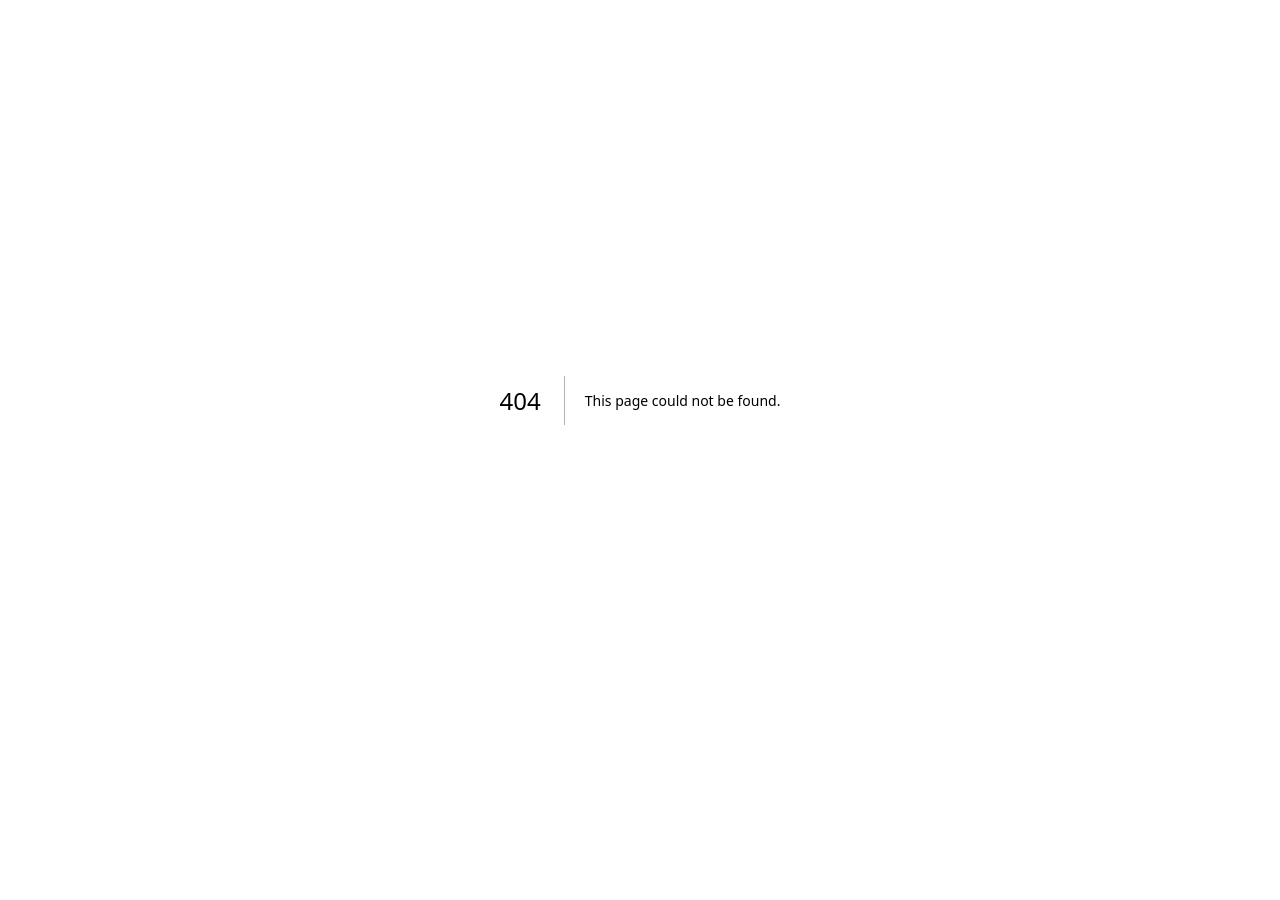
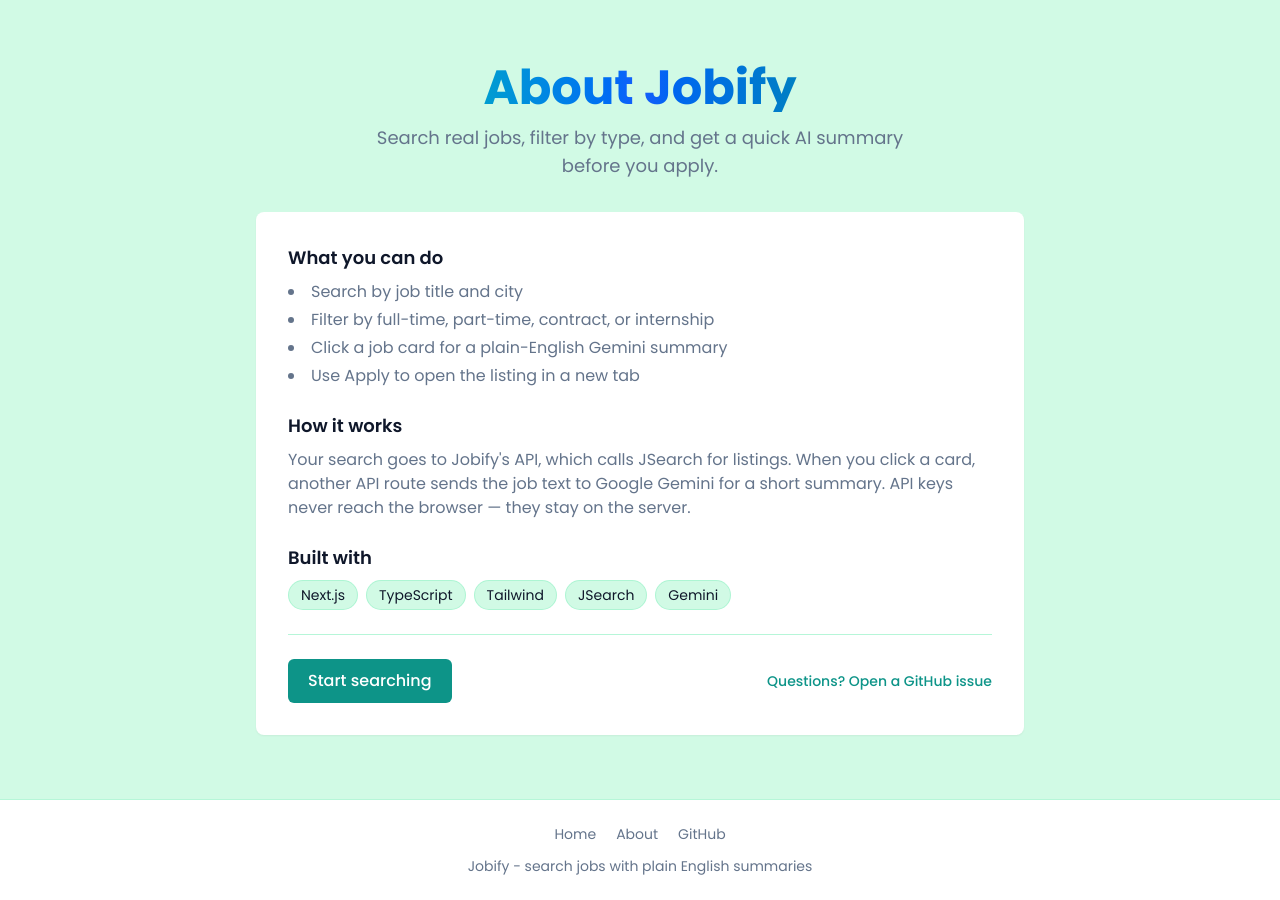
Before and after one commit to Dtzul04/Jobify, a Next.js app: page /about in a window 1280 px wide. Before the commit this address had no page. Before the commit the page ends 800 px from the top, so only its background shows below. Built offline with nearby package versions, Linux system fonts and the light colour scheme.

Commit message:
Complete UI polish with footer, about page, and JobCard (#12)
Add site-wide Footer in root layout, /about with project overview, refresh
JobCard using Card primitives with hover states and visible Gemini summary,
align home with theme background, and update README structure docs.

```diff
--- /dev/null
+++ b/src/app/about/page.tsx
@@ -0,0 +1,77 @@
+import type { Metadata } from "next";
+import Link from "next/link";
+import Card from "@/components/ui/Card";
+
+export const metadata: Metadata = {
+    title: "About | Jobify",
+    description: "What Jobify does and how it is built",
+};
+
+export default function AboutPage() {
+    return (
+        <main className="flex flex-1 flex-col bg-surface-muted px-4 py-10 md:px-8 md:py-16">
+            <div className="mx-auto w-full max-w-3xl space-y-8">
+                <header className="text-center">
+                    <h1 className="text-4xl font-bold text-transparent bg-clip-text bg-gradient-to-r from-green-400 via-blue-600 to-emerald-600 md:text-5xl">
+                        About Jobify
+                    </h1>
+                    <p className="mx-auto mt-3 max-w-xl text-lg text-text-muted">
+                        Search real jobs, filter by type, and get a quick AI summary before you apply.
+                    </p>
+                </header>
+
+                <Card className="space-y-6 p-6 shadow-md sm:p-8">
+                    <section className="space-y-2">
+                        <h2 className="text-lg font-semibold text-text">What you can do</h2>
+                        <ul className="list-inside list-disc space-y-1 text-text-muted">
+                            <li>Search by job title and city</li>
+                            <li>Filter by full-time, part-time, contract, or internship</li>
+                            <li>Click a job card for a plain-English Gemini summary</li>
+                            <li>Use Apply to open the listing in a new tab</li>
+                        </ul>
+                    </section>
+
+                    <section className="space-y-2">
+                        <h2 className="text-lg font-semibold text-text">How it works</h2>
+                        <p className="text-text-muted">
+                            Your search goes to Jobify&apos;s API, which calls JSearch for listings. When you
+                            click a card, another API route sends the job text to Google Gemini for a short
+                            summary. API keys never reach the browser — they stay on the server.
+                        </p>
+                    </section>
+
+                    <section className="space-y-2">
+                        <h2 className="text-lg font-semibold text-text">Built with</h2>
+                        <p className="flex flex-wrap gap-2">
+                            {["Next.js", "TypeScript", "Tailwind", "JSearch", "Gemini"].map((item) => (
+                                <span
+                                    key={item}
+                                    className="rounded-full border border-emerald-200/80 bg-surface-muted px-3 py-1 text-sm text-text"
+                                >
+                                    {item}
+                                </span>
+                            ))}
+                        </p>
+                    </section>
+
+                    <div className="flex flex-col gap-3 border-t border-emerald-200/80 pt-6 sm:flex-row sm:items-center sm:justify-between">
+                        <Link
+                            href="/"
+                            className="inline-flex justify-center rounded-md bg-brand px-5 py-2.5 text-center font-medium text-white hover:bg-brand-hover"
+                        >
+                            Start searching
+                        </Link>
+                        <a
+                            href="https://github.com/Dtzul04/Jobify/issues"
+                            target="_blank"
+                            rel="noopener noreferrer"
+                            className="text-center text-sm font-medium text-brand hover:text-brand-hover sm:text-right"
+                        >
+                            Questions? Open a GitHub issue
+                        </a>
+                    </div>
+                </Card>
+            </div>
+        </main>
+    );
+}
--- a/src/app/layout.tsx
+++ b/src/app/layout.tsx
@@ -1,6 +1,7 @@
 import type { Metadata } from "next";
 import { Poppins } from "next/font/google";
 import "./globals.css";
+import Footer from "@/components/Footer";
 
 const poppins = Poppins({
   variable: "--font-poppins",
@@ -16,7 +17,10 @@
 export default function RootLayout({ children }: LayoutProps<"/">) {
   return (
     <html lang="en" className={`${poppins.variable} antialiased`}>
-      <body>{children}</body>
+      <body className="flex min-h-screen flex-col">
+        {children}
+        <Footer />
+      </body>
     </html>
   );
 }
--- a/src/app/page.tsx
+++ b/src/app/page.tsx
@@ -22,7 +22,7 @@
     }
 
     return (
-        <main className="min-h-screen bg-emerald-100 flex flex-col">
+        <main className="flex flex-1 flex-col bg-surface-muted">
             <Header
                 onSearch={onSearch}
                 employmentType={employmentType}
--- /dev/null
+++ b/src/components/Footer.tsx
@@ -0,0 +1,26 @@
+import Link from "next/link";
+
+// Site-wide footer; wired in root layout.tsx
+export default function Footer() {
+    return(
+        <footer className="mt-auto border-t border-emerald-200/80 bg-surface px-4 py-6 text-center text-sm text-text-muted md:px-8">
+            <nav className="flex flex-wrap items-center justify-center gap-x-5 gap-y-2">
+                <Link href="/" className="hover:text-brand">
+                    Home
+                </Link>
+                <Link href="/about" className="hover:text-brand">
+                    About
+                </Link>
+                <a
+                    href="https://github.com/Dtzul04/Jobify"
+                    target="_blank"
+                    rel="noopener noreferrer"
+                    className="hover:text-brand"
+                >
+                    GitHub
+                </a>
+            </nav>
+            <p className="mt-3">Jobify - search jobs with plain English summaries</p>
+        </footer>
+    )
+}
--- a/src/components/JobCard.tsx
+++ b/src/components/JobCard.tsx
@@ -4,33 +4,30 @@
 import type { AIAnalysis, Job } from "@/types";
 import { analyzeJob } from "@/lib/fetchJobs";
 import { useAsync } from "@/hooks/useAsync";
+import Card from "@/components/ui/Card";
 
 type JobCardProps = { job: Job };
 
 export default function JobCard({ job }: JobCardProps) {
     const { loading, failed, error, run } = useAsync();
-    const [analysis, setAnalysis] = useState<AIAnalysis| null>(null);
+    const [analysis, setAnalysis] = useState<AIAnalysis | null>(null);
 
     async function onCardClick() {
-        // Nothing for Gemini to summarize without a description
         if (!job.description) {
             return;
         }
 
-        // One Gemini call per card unless the last try failed
         if (loading || analysis) {
             return;
         }
 
-        // useAsync tracks the loading and failure for this request
         run(async () => {
             setAnalysis(await analyzeJob(job.title, job.description));
         });
     }
 
-    // Whole card is clickable to request a summary
     return (
-        <div
+        <Card
             role="button"
             tabIndex={0}
             onClick={onCardClick}
@@ -39,50 +36,85 @@
                     onCardClick();
                 }
             }}
-            className="flex flex-col gap-2 h-full rounded-lg bg-emerald-100 p-6 shadow-md cursor-pointer"
+            className="flex h-full cursor-pointer flex-col gap-3 border border-emerald-200/70 p-6 shadow-md transition duration-200 hover:-translate-y-0.5 hover:border-brand/30 hover:shadow-lg"
         >
-            <h3 className="text-xl font-bold">{job.title}</h3>
-            <h2 className="text-slate-700">{job.company}</h2>
-            <p className="text-sm text-slate-500">{job.location}</p>
-            <p className="text-sm text-slate-500">{job.employmentType}</p>
-            <p className="text-sm text-slate-500 line-clamp-3">{job.description || "No description at this time"}</p>
+            <div className="space-y-1">
+                <h3 className="text-xl font-bold leading-snug text-text">{job.title}</h3>
+                <p className="text-base font-medium text-text">{job.company}</p>
+            </div>
+            <div className="flex flex-wrap gap-x-3 gap-y-1 text-sm text-text-muted">
+                {job.location && <span>{job.location}</span>}
+                {job.employmentType && (
+                    <span className="rounded-full bg-surface-muted px-2 py-0.5 text-xs font-medium">
+                        {job.employmentType}
+                    </span>
+                )}
+            </div>
+            {job.salaryRange && (
+                <p className="text-sm font-medium text-brand">{job.salaryRange}</p>
+            )}
+            <p className="text-sm text-text-muted line-clamp-3">
+                {job.description || "No description at this time"}
+            </p>
+
             {job.description && !analysis && !loading && !failed && (
-                <p className="text-xs text-slate-400">Click the card for a plain-English summary</p>
+                <p className="text-xs text-text-muted">Click the card for a plain-English summary</p>
             )}
-            {job.salaryRange && <p className="font-medium">{job.salaryRange}</p>}
-            {loading && <p className="text-sm text-slate-600">Summarizing...</p>}
-            {/* Error message from the route, with a retry button */}
+            {loading && <p className="text-sm text-text-muted">Summarizing...</p>}
+
+            {analysis && (
+                <div
+                    className="space-y-2 rounded-md border border-emerald-200/80 bg-surface-muted/80 p-3 text-sm"
+                    onClick={(e) => e.stopPropagation()}
+                >
+                    <p className="font-medium text-text">Summary</p>
+                    <p className="text-text-muted">{analysis.summary}</p>
+                    {analysis.keySkills.length > 0 && (
+                        <p className="text-text-muted">
+                            <span className="font-medium text-text">Skills: </span>
+                            {analysis.keySkills.join(", ")}
+                        </p>
+                    )}
+                    {analysis.salaryRange && (
+                        <p className="text-text-muted">
+                            <span className="font-medium text-text">Salary (AI): </span>
+                            {analysis.salaryRange}
+                        </p>
+                    )}
+                </div>
+            )}
+
             {failed && (
-                <div className="flex items-center gap-2 text-sm text-slate-600">
+                <div className="flex flex-wrap items-center gap-2 text-sm text-text-muted">
                     <p>{error}</p>
                     <button
                         type="button"
                         onClick={(e) => {
-                            e.stopPropagation(); // Keep the click from also hitting the card
+                            e.stopPropagation();
                             onCardClick();
                         }}
-                        className="rounded-md bg-white px-2 py-1 hover:bg-emerald-300"
+                        className="rounded-md bg-surface-muted px-2 py-1 hover:bg-emerald-200"
                     >
                         Try again
                     </button>
                 </div>
             )}
-            {/* Some jobs may come back without an apply link */}
+
             {job.applyUrl ? (
                 <a
                     href={job.applyUrl}
                     target="_blank"
                     rel="noopener noreferrer"
-                    onClick={(e) => e.stopPropagation()} // Apply should not start a summary
-                    className="rounded-md bg-white mt-auto shrink-0 px-2 py-2 hover:bg-emerald-300 text-center"
+                    onClick={(e) => e.stopPropagation()}
+                    className="mt-auto shrink-0 rounded-md bg-brand px-3 py-2 text-center text-sm font-medium text-white hover:bg-brand-hover"
                 >
                     Apply
                 </a>
             ) : (
-                <p className="mt-auto shrink-0 px-2 py-2 text-center text-sm text-slate-500">
+                <p className="mt-auto shrink-0 py-2 text-center text-sm text-text-muted">
                     No link available
                 </p>
             )}
-        </div>
+        </Card>
     );
 }
```
Also changed, not shown: 1 other file (tests, documents, lock files or other folders).
